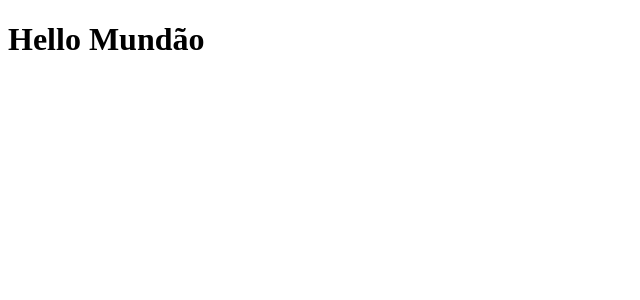
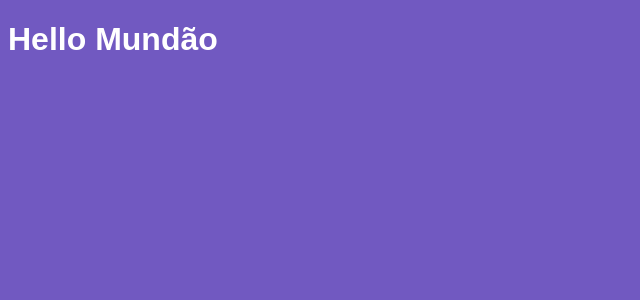
Before and after one commit to felipmarinho/Meeting-ui, a React app: page / in a window 1280 px wide. Shown: the top 300 px of the page, without its empty margins (0-640 px from the left). Built offline with nearby package versions, Linux system fonts and the light colour scheme.

Commit message:
Adding style to the project

```diff
--- a/package.json
+++ b/package.json
@@ -12,6 +12,8 @@
     "@babel/preset-env": "^7.6.3",
     "@babel/preset-react": "^7.6.3",
     "babel-loader": "^8.0.6",
+    "css-loader": "^3.2.0",
+    "style-loader": "^1.0.0",
     "webpack": "^4.41.2",
     "webpack-cli": "^3.3.9",
     "webpack-dev-server": "^3.9.0"
--- /dev/null
+++ b/src/App.css
@@ -0,0 +1,5 @@
+body {
+    background: #7159c1;
+    color: #FFF;
+    font-family: Arial, Helvetica, sans-serif;
+}
--- a/src/App.js
+++ b/src/App.js
@@ -1,4 +1,5 @@
 import React from 'react'; // Sempre que eu usar a sintaxe jsx (html) o React precisa estar presente no arquivo.
+import './App.css';
 
 function App() {
     return <h1>Hello Mundão</h1>
--- a/webpack.config.js
+++ b/webpack.config.js
@@ -17,6 +17,12 @@
                 use: {
                     loader: 'babel-loader'
                 }
+            }, {
+                test: /\.css$/,
+                use: [
+                    { loader: 'style-loader'}, // vai pegar os arquivos que fizemos em CSS e adicionar no HTML.
+                    { loader: 'css-loader'}, // Vai auxiliar com importações realizadas de dentro do arquivo css
+                ]
             }
         ]
     }
```
Also changed, not shown: 1 other file (tests, documents, lock files or other folders).
